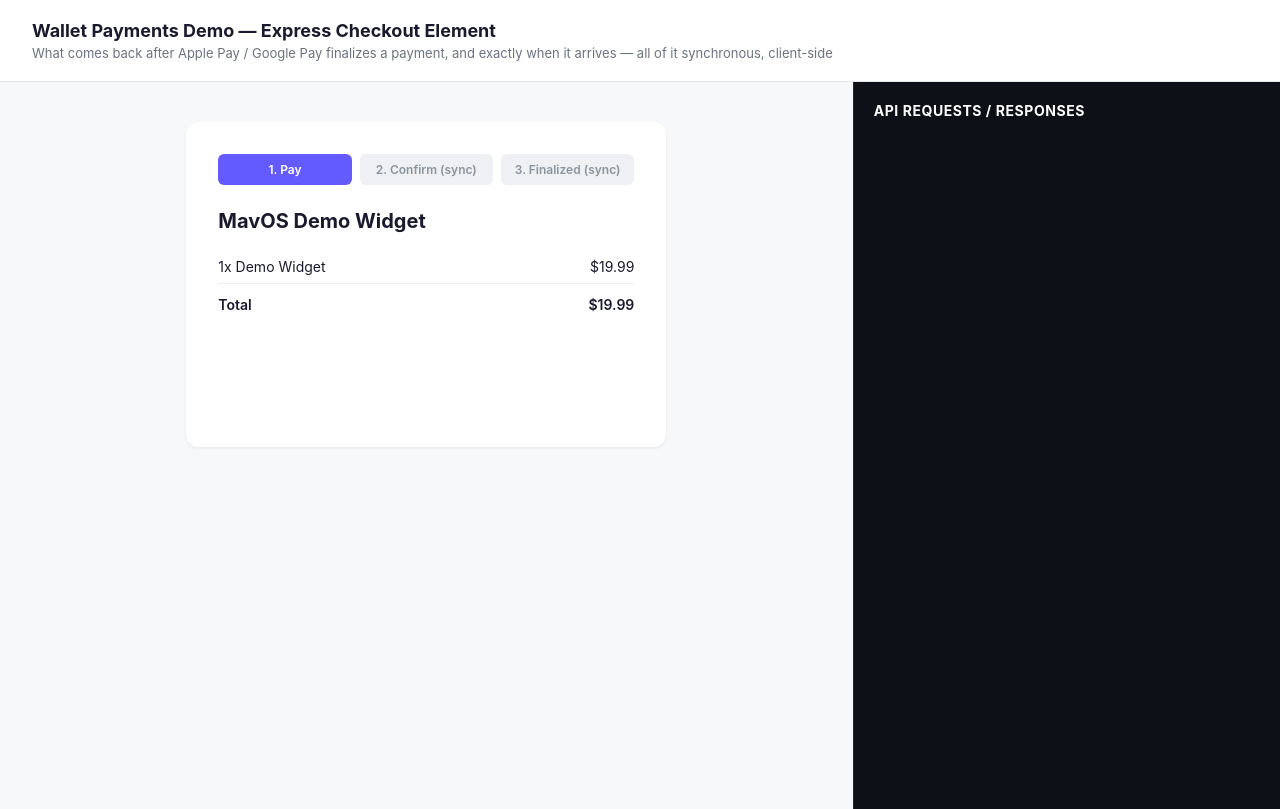
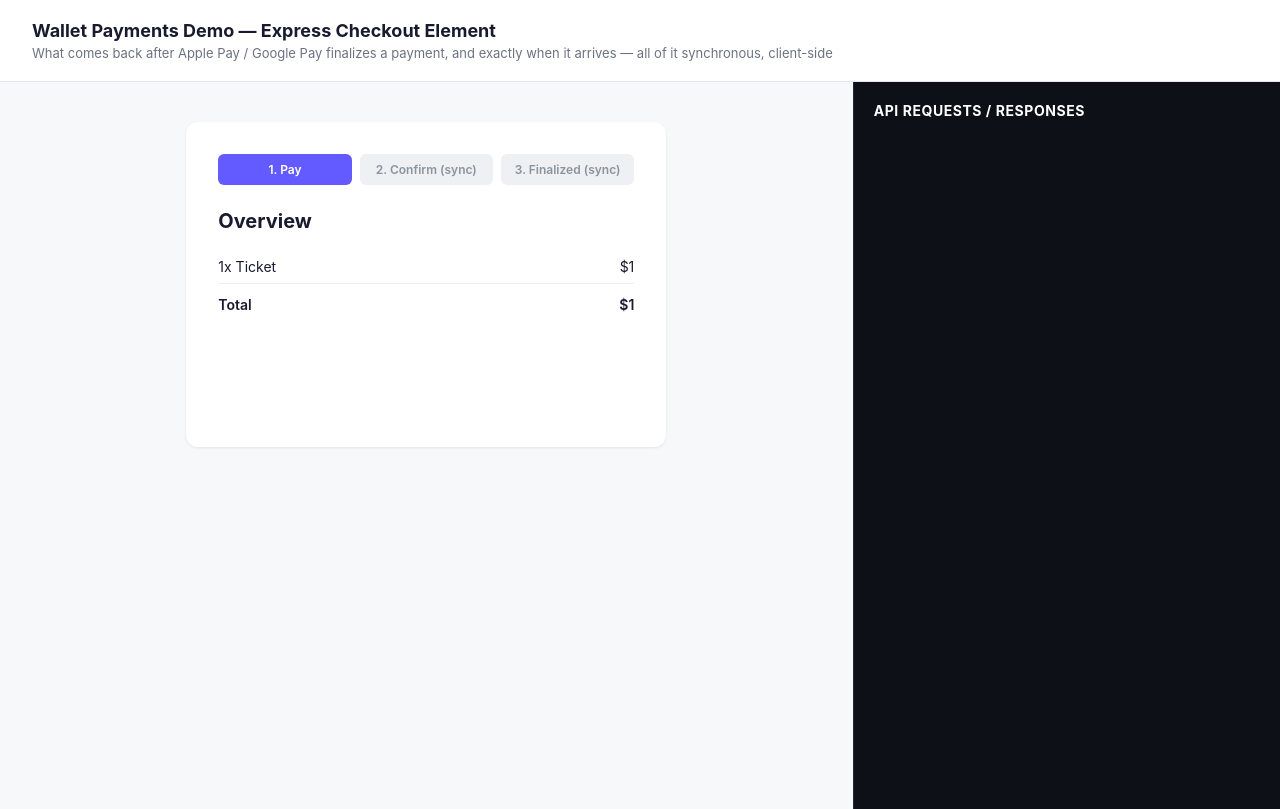
Before and after one commit to PP2904/WalletPaymentDemo, a website: page public/index.html in a window 1280 px wide. Drawn offline with Linux system fonts and the light colour scheme; no server answers; a script that the page names is missing.

Commit message:
changed amount and description

```diff
--- a/public/app.js
+++ b/public/app.js
@@ -47,7 +47,7 @@ async function init() {
 
   const elements = stripe.elements({
     mode: 'payment',
-    amount: 1999,
+    amount: 1,
     currency: 'usd',
   });
 
--- a/public/index.html
+++ b/public/index.html
@@ -22,14 +22,14 @@
           <div class="step" id="step-3">3. Finalized (sync)</div>
         </div>
 
-        <h2>MavOS Demo Widget</h2>
+        <h2>Overview</h2>
         <div class="line-item">
-          <span>1x Demo Widget</span>
-          <span>$19.99</span>
+          <span>1x Ticket</span>
+          <span>$1</span>
         </div>
         <div class="line-item total">
           <span>Total</span>
-          <span>$19.99</span>
+          <span>$1</span>
         </div>
 
         <div id="express-checkout-element"></div>
```
